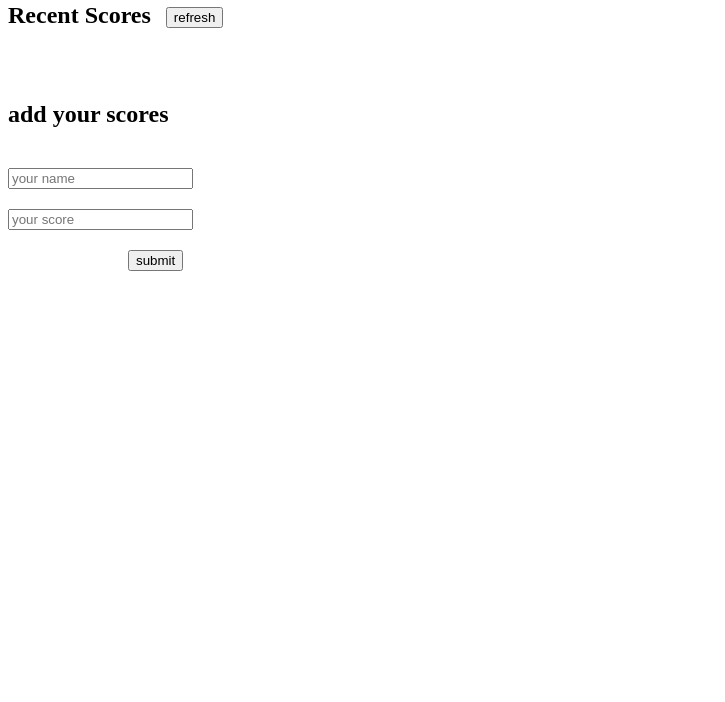
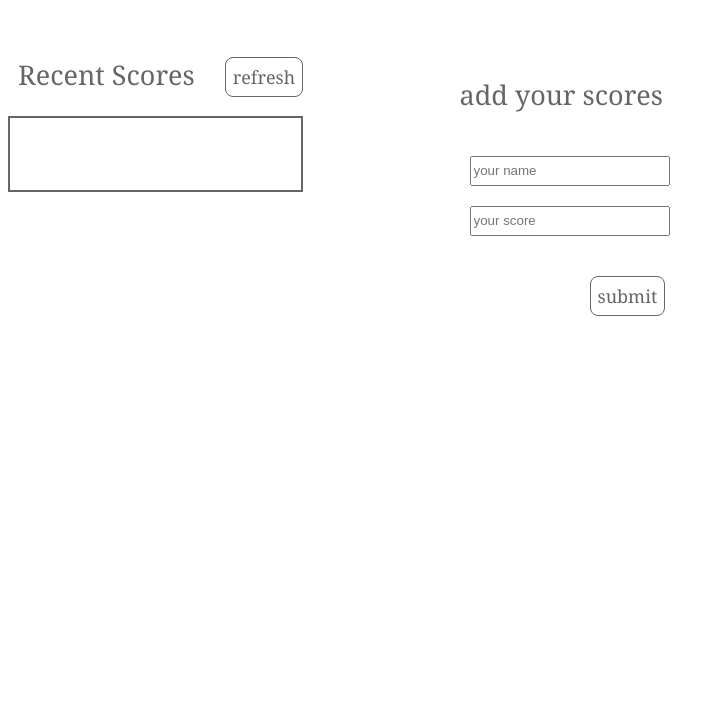
Before and after one commit to MAHDIA001/Leaderboard, a website built with webpack: page src/index.html in a window 1280 px wide. Shown: the part 98-800 px from the top of the page, without its empty margins (0-725 px from the left). Built offline with nearby package versions, Linux system fonts and the light colour scheme; no server answers.

Commit message:
add styles

```diff
--- a/src/index.html
+++ b/src/index.html
@@ -1,23 +1,30 @@
 <!DOCTYPE html>
 <html lang="en">
+
 <head>
-    <meta charset="UTF-8">
-    <meta name="viewport" content="width=device-width, initial-scale=1.0">
+  <meta charset="UTF-8" />
+  <meta name="viewport" content="width=device-width, initial-scale=1.0" />
   <title>LeaderBoard</title>
 </head>
+
 <body>
   <h1>LeaderBoard</h1>
-
+  <div class="wrapper">
     <div class="display-scores">
+      <div class="ref">
         <h2>Recent Scores</h2>
         <label for="button"><button class="refresh">refresh</button></label>
       </div>
+      <div class="ul">
         <ul class="show"></ul>
+      </div>
+    </div>
     <div class="add-scores">
-    <h2>add your scores</h2>
-    <label for="input"><input type="text" class="name" required placeholder="your name"></label>
-    <label for="input"><input type="number" class="score-input" required placeholder="your score"></label>
+      <h2 class="add-your-score">add your scores</h2>
+      <label for="input"><input type="text" rows="3" cols="10" class="name"  placeholder="your name" required/></label>
+      <label for="input"><input type="number" class="score-input"  placeholder="your score" required/></label>
       <label for="button"><button class="add-btn" type="submit">submit</button></label>
+    </div>
   </div>
 </body>
 </html>
--- a/src/style.css
+++ b/src/style.css
@@ -2,24 +2,60 @@
   box-sizing: border-box;
 }
 
+h1 {
+  font-family: Cambria, Cochin, Georgia, Times, 'Times New Roman', serif;
+  font-weight: 500;
+  font-size: 40px;
+  margin-left: 10px;
+  margin-bottom: 50px;
+  color: #666666;
+}
+
+.wrapper {
+  display: flex;
+}
+
 .display-scores {
+  display: flex;
+  flex-direction: column;
+}
+
+h2 {
+  font-family: Cambria, Cochin, Georgia, Times, 'Times New Roman', serif;
+  font-weight: 400;
+  font-size: 27px;
+  margin-left: 10px;
+  color: #666666;
+}
+
+.ref {
   display: flex;
 }
 
 .refresh {
-  margin-top: 25px;
-  margin-left: 15px;
+  margin-top: 23px;
+  font-family: Cambria, Cochin, Georgia, Times, 'Times New Roman', serif;
+  font-size: 18px;
+  margin-left: 30px;
+  padding: 7px;
+  cursor: pointer;
+  border: 1px solid #666666;
+  border-radius: 8px;
+  color: #666666;
+  background: #fff;
 }
 
-.add-scores {
-  display: flex;
-  flex-direction: column;
-  justify-content: space-around;
-  gap: 20px;
+.refresh:hover {
+  color: #fff;
+   background-color:  #666666;
 }
 
-.add-btn {
-  margin-left: 120px;
+.ul {
+  box-sizing: border-box;
+  padding: 20px;
+  border: 2px solid #666666;
+  width: 100%;
+  display: flex;
 }
 
 .show {
@@ -29,9 +65,44 @@
   list-style: none;
 }
 
-li {
+.show li {
+ gap: 2px;
+ margin: 0;
+ padding: 0;
+ color: #666666;
+}
+
+.add-scores {
   display: flex;
-  justify-content: baseline;
+  flex-direction: column;
+  gap: 20px;
+  padding: 20px;
+  width: 40%;
+  margin-left: 10%;
+}
+
+input {
+  margin-left: 20px;
+  width: 200px;
+  height: 30px;
+}
+
+.add-btn {
+  margin-left: 140px;
+  margin-top: 20px;
+  cursor: pointer;
+  border: 1px solid #666666;
+  border-radius: 8px;
+  color: #666666;
+  background: #fff;
+  font-family: Cambria, Cochin, Georgia, Times, 'Times New Roman', serif;
+  font-size: 18px;
+  padding: 7px;
+}
+
+.add-btn:hover {
+  color: #fff;
+   background-color:  #666666;
 }
 
 .inline {
```
Lines whose indentation alone changed are shown as unchanged.
